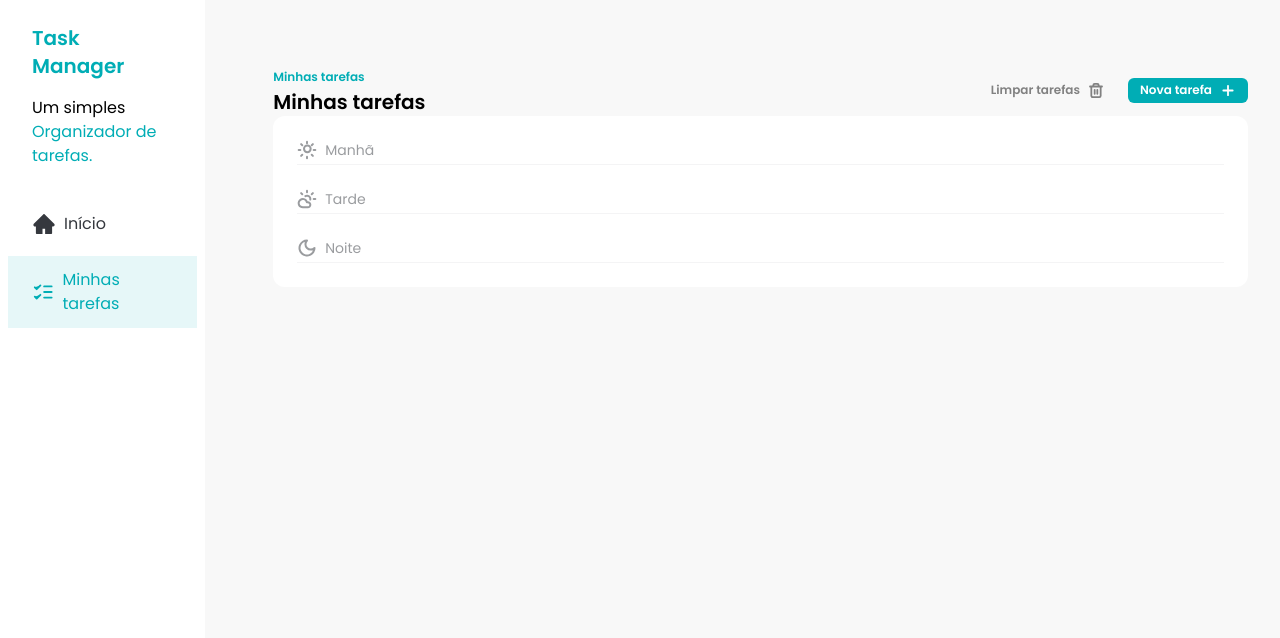
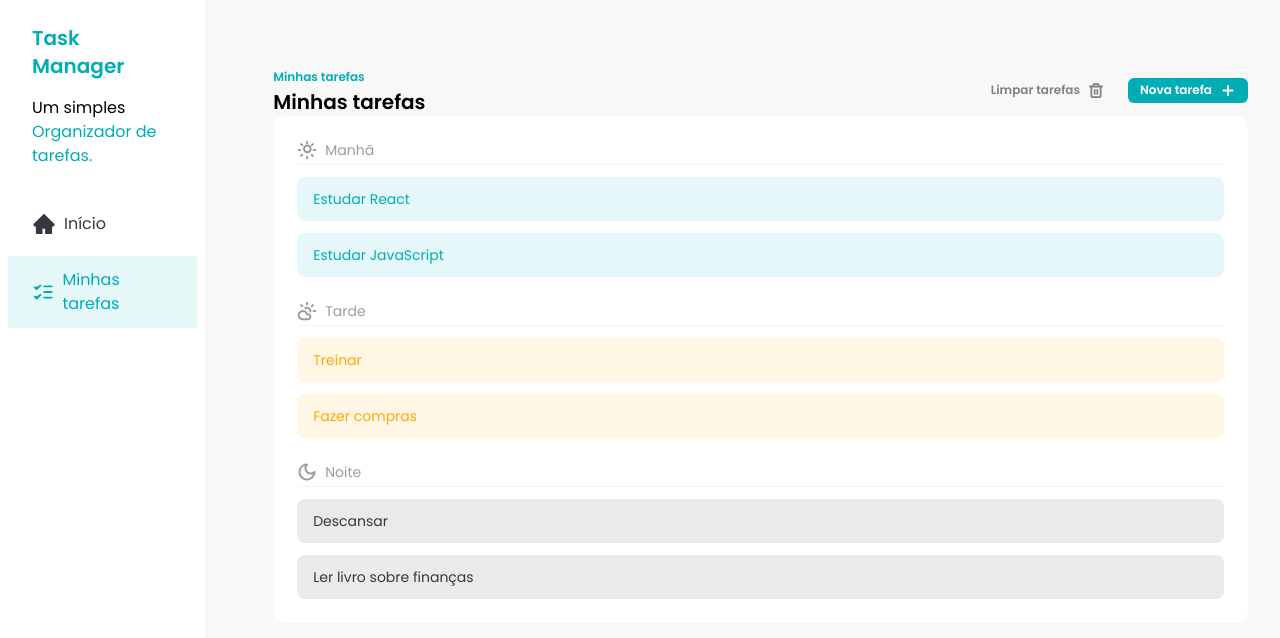
Before and after one commit to Grid2109/fsc-task-manager, a React (Vite) app: page / in a window 1280 px wide. Shown: the top 638 px of the page. Built offline with nearby package versions, Linux system fonts and the light colour scheme.

Commit message:
feat: ensure tasks are listed on Tasks component

```diff
--- /dev/null
+++ b/src/components/TaskItem.jsx
@@ -0,0 +1,21 @@
+export const TaskItem = ({ task }) => {
+  const getStatusClasses = () => {
+    if (task.status === 'done') {
+      return 'bg-[#00ADB5] bg-opacity-10 text-[#00ADB5]'
+    }
+    if (task.status === 'in_progress') {
+      return 'bg-[#FFAA04] bg-opacity-10 text-[#FFAA04]'
+    }
+    if (task.status === 'not_started') {
+      return 'bg-[#35383E] bg-opacity-10 text-[#35383E]'
+    }
+  }
+
+  return (
+    <div
+      className={`flex items-center gap-2 rounded-lg px-4 py-3 text-sm ${getStatusClasses()}`}
+    >
+      {task.title}
+    </div>
+  )
+}
--- a/src/components/Tasks.jsx
+++ b/src/components/Tasks.jsx
@@ -1,3 +1,4 @@
+import { useState } from 'react'
 import { Button } from './Button'
 import AddIcon from '../assets/icons/add.svg?react'
 import TrashIcon from '../assets/icons/trash.svg?react'
@@ -5,8 +6,15 @@
 import CloudIcon from '../assets/icons/cloud-sun.svg?react'
 import MoonIcon from '../assets/icons/moon.svg?react'
 import { TasksSeparator } from './TasksSeparator'
+import { TASKS } from '../constants/tasks'
+import { TaskItem } from './TaskItem'
 
 export function Tasks() {
+  const [tasks] = useState(TASKS)
+  const morningTasks = tasks.filter((task) => task.time === 'morning')
+  const afternoonTasks = tasks.filter((task) => task.time === 'afternoon')
+  const eveningTasks = tasks.filter((task) => task.time === 'evening')
+
   return (
     <div className='w-full px-8 py-16'>
       <div className='flex w-full justify-between'>
@@ -31,12 +39,21 @@
       <div className='rounded-xl bg-white p-6'>
         <div className='space-y-3'>
           <TasksSeparator icon={<SunIcon />} title='Manhã' />
+          {morningTasks.map((task) => (
+            <TaskItem key={task.id} task={task} />
+          ))}
         </div>
         <div className='my-6 space-y-3'>
           <TasksSeparator icon={<CloudIcon />} title='Tarde' />
+          {afternoonTasks.map((task) => (
+            <TaskItem key={task.id} task={task} />
+          ))}
         </div>
         <div className='space-y-3'>
           <TasksSeparator icon={<MoonIcon />} title='Noite' />
+          {eveningTasks.map((task) => (
+            <TaskItem key={task.id} task={task} />
+          ))}
         </div>
       </div>
     </div>
--- /dev/null
+++ b/src/constants/tasks.js
@@ -0,0 +1,44 @@
+export const TASKS = [
+  {
+    id: 1,
+    title: 'Estudar React',
+    description: 'Completar o curso de React na plataforma FSC',
+    time: 'morning',
+    status: 'done',
+  },
+  {
+    id: 2,
+    title: 'Estudar JavaScript',
+    description: 'Completar o curso de JavaScript na plataforma FSC',
+    time: 'morning',
+    status: 'done',
+  },
+  {
+    id: 3,
+    title: 'Treinar',
+    description: 'Fazer um treino de 30 minutos',
+    time: 'afternoon',
+    status: 'in_progress',
+  },
+  {
+    id: 4,
+    title: 'Fazer compras',
+    description: 'Comprar mantimentos para a semana',
+    time: 'afternoon',
+    status: 'in_progress',
+  },
+  {
+    id: 5,
+    title: 'Descansar',
+    description: 'Assistir a um filme ou série',
+    time: 'evening',
+    status: 'not_started',
+  },
+  {
+    id: 6,
+    title: 'Ler livro sobre finanças',
+    description: 'Ler o primeiro capítulo',
+    time: 'evening',
+    status: 'not_started',
+  },
+]
```
